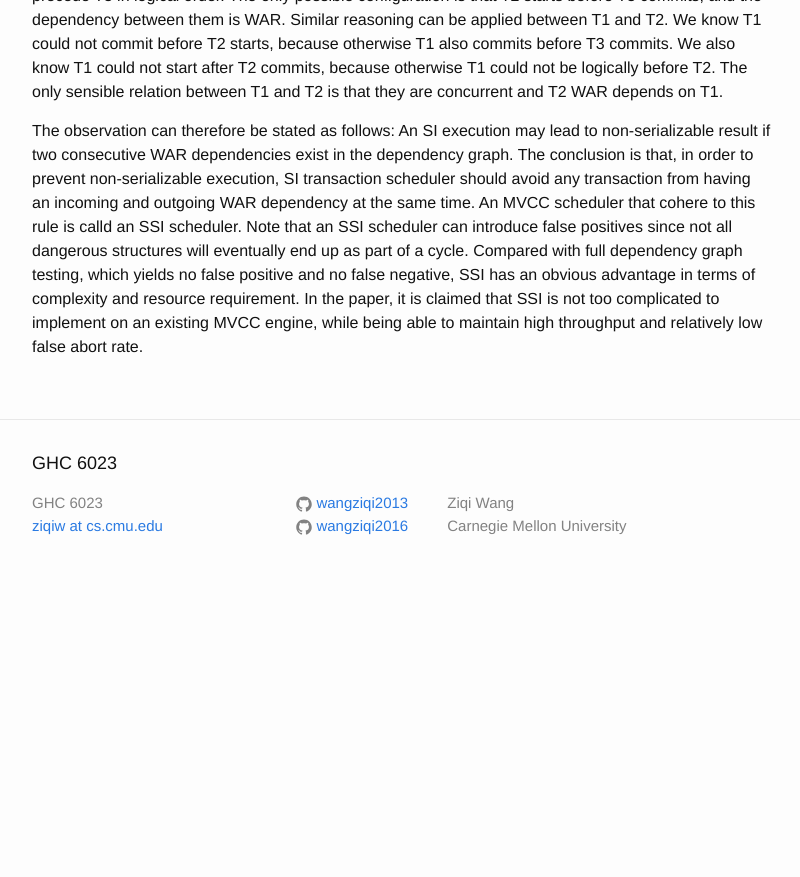
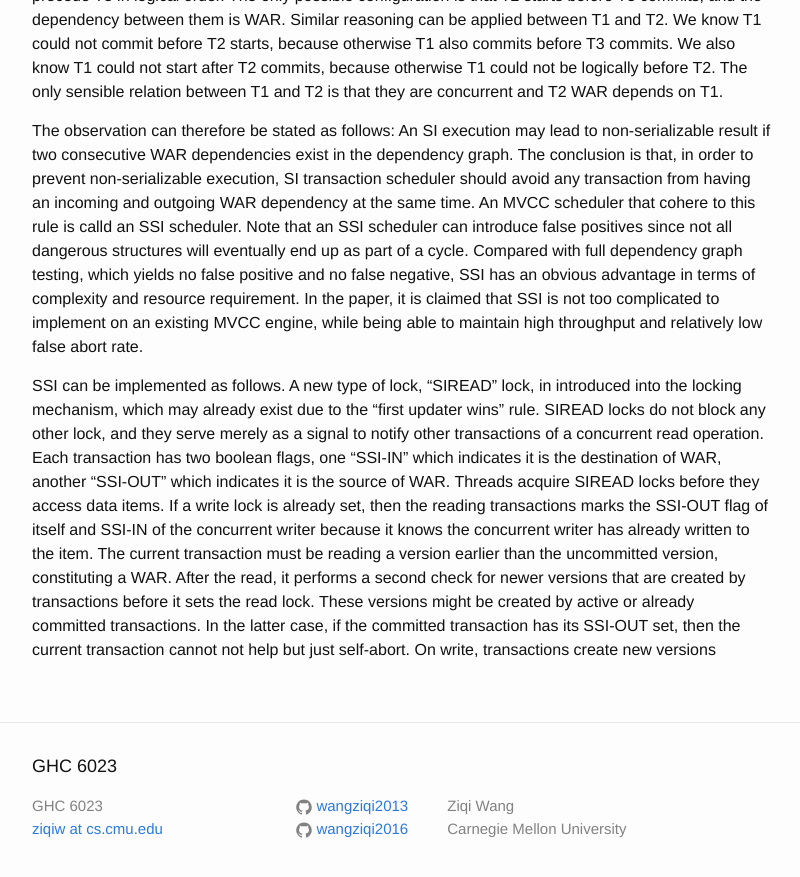
Before and after one commit to wangziqi2013/wangziqi2013.github.io, a Jekyll site: the page built from _posts/2018-06-27-Serializable-Isolation-for-Snapshot-Databases.markdown, in a window 1280 px wide and 900 px high, scrolled down 1546 px. Shown: the top 877 px of the window, without its empty margins (238-1038 px from the left). Built offline with Jekyll 4.4.1, drawn with Linux system fonts in a browser that asks for light colours; before the commit the page ends 2143 px from its top, so only the background shows below that.

Commit message:
Finish read

```diff
--- a/_posts/2018-06-27-Serializable-Isolation-for-Snapshot-Databases.markdown
+++ b/_posts/2018-06-27-Serializable-Isolation-for-Snapshot-Databases.markdown
@@ -67,3 +67,14 @@ can introduce false positives since not all dangerous structures will eventually
 with full dependency graph testing, which yields no false positive and no false negative, SSI has an obvious advantage
 in terms of complexity and resource requirement. In the paper, it is claimed that SSI is not too complicated to implement
 on an existing MVCC engine, while being able to maintain high throughput and relatively low false abort rate.
+
+SSI can be implemented as follows. A new type of lock, "SIREAD" lock, in introduced into the locking mechanism, which may
+already exist due to the "first updater wins" rule. SIREAD locks do not block any other lock, and they serve merely as
+a signal to notify other transactions of a concurrent read operation. Each transaction has two boolean flags, one "SSI-IN"
+which indicates it is the destination of WAR, another "SSI-OUT" which indicates it is the source of WAR. Threads acquire
+SIREAD locks before they access data items. If a write lock is already set, then the reading transactions marks the SSI-OUT
+flag of itself and SSI-IN of the concurrent writer because it knows the concurrent writer has already written to the item.
+The current transaction must be reading a version earlier than the uncommitted version, constituting a WAR. After the read,
+it performs a second check for newer versions that are created by transactions before it sets the read lock. These versions
+might be created by active or already committed transactions. In the latter case, if the committed transaction has its SSI-OUT
+set, then the current transaction cannot not help but just self-abort. On write, transactions create new versions
```
